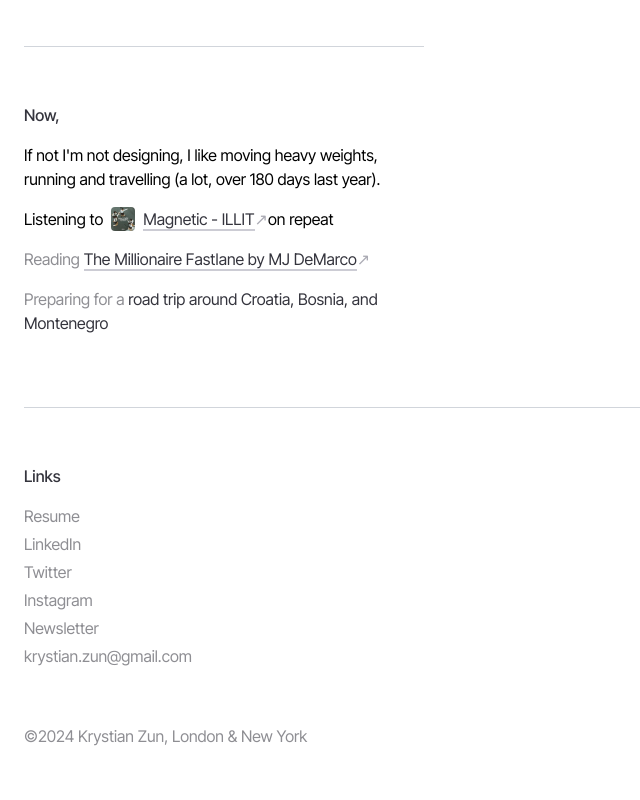
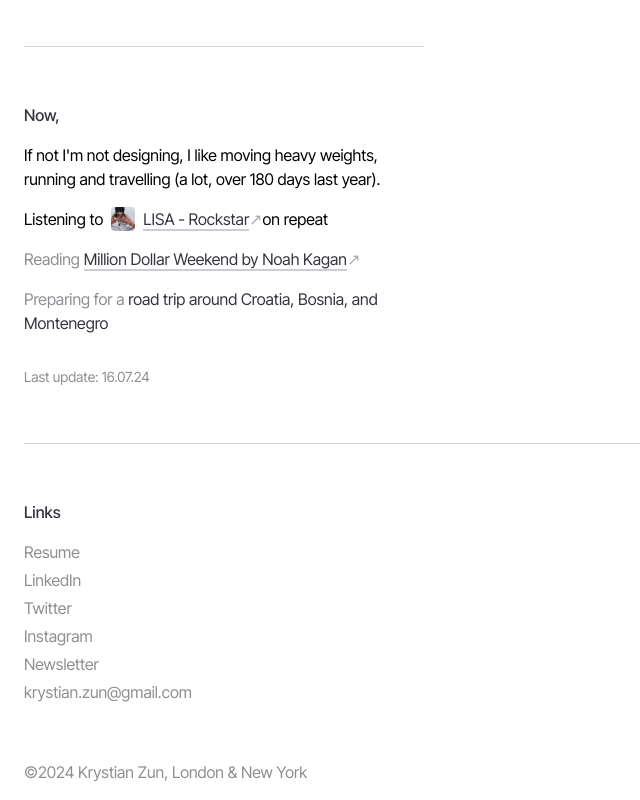
Before and after one commit to krystianzun/krystianzun-com, a Next.js app: page / in a window 1280 px wide. Shown: the part 1069-1869 px from the top of the page, without its empty margins (0-640 px from the left). Before the commit the page ends 1833 px from the top, so only its background shows below. Built offline with nearby package versions, Linux system fonts and the light colour scheme.

Commit message:
Update Now section

```diff
--- a/components/NowSection.tsx
+++ b/components/NowSection.tsx
@@ -1,7 +1,7 @@
 import React from 'react'
 import Link from 'next/link'
 import Image from 'next/image'
-import illitMagnetic from '@/public/images/illit-magnetic.jpg';
+import lisaRockstar from '@/public/images/lisaRockstar.jpg';
 
 function NowSection() {
   return (
@@ -9,10 +9,10 @@ function NowSection() {
         <h3 className='pb-4 text-grey-800 font-medium'>Now,</h3>
         <p className='pb-4'>If not I&apos;m not designing, I like moving heavy weights, running and travelling (a lot, over 180 days last year).</p>
         <p className='pb-4 flex'>Listening to
-            <Image src={illitMagnetic} alt="" width={24} height={24} className='mx-2 rounded'/>
+            <Image src={lisaRockstar} alt="" width={24} height={24} className='mx-2 rounded'/>
              <span className='group text-grey-800'>
                 <span className='border-b-2 border-grey-300 hover:border-grey-800'>
-                    <a href="https://www.youtube.com/watch?v=Vk5-c_v4gMU" target="_blank" rel="noopener noreferrer">Magnetic - ILLIT</a>
+                    <a href="https://www.youtube.com/watch?v=hbcGx4MGUMg" target="_blank" rel="noopener noreferrer">LISA - Rockstar</a>
                 </span>
                 <span className='text-grey-400 group-hover:text-grey-800 font-medium'>&#x2197;</span>
             </span> on repeat
@@ -21,12 +21,13 @@ function NowSection() {
             <span className='group text-grey-800'>
                 <span>&nbsp;</span>
                 <span className='border-b-2 border-grey-300 hover:border-grey-800'>
-                    <a href="https://www.goodreads.com/book/show/56447987-the-millionaire-fast-lane" target="_blank" rel="noopener noreferrer">The Millionaire Fastlane by MJ DeMarco</a>
+                    <a href="https://noahkagan.com/mdwbook/" target="_blank" rel="noopener noreferrer">Million Dollar Weekend by Noah Kagan</a>
                 </span>
                 <span className='text-grey-400 group-hover:text-grey-800 font-medium'>&#x2197;</span>
             </span>
         </p>
-        <p className='pb-4 text-grey-500'>Preparing for a <span className='text-grey-800'>road trip around Croatia, Bosnia, and Montenegro</span></p>
+        <p className='pb-8 text-grey-500'>Preparing for a <span className='text-grey-800'>road trip around Croatia, Bosnia, and Montenegro</span></p>
+        <p className='text-sm text-grey-500'>Last update: 16.07.24</p>
     </section>
   )
 }
```
Also changed, not shown: public/images/lisaRockstar.jpg (added).
